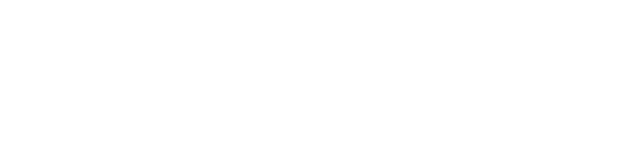
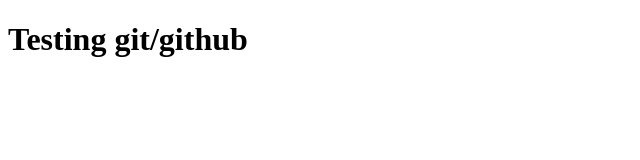
Before and after one commit to asmaeSakouri/expandingCards, a plain HTML site: page index2.html in a window 1280 px wide. Shown: the whole page, without its empty margins (0-640 px from the left). Drawn offline with Linux system fonts and the light colour scheme.

Commit message:
added a title

```diff
--- a/index2.html
+++ b/index2.html
@@ -6,6 +6,6 @@
     <title>Document</title>
 </head>
 <body>
-
+    <h1>Testing git/github</h1>
 </body>
 </html>
```
